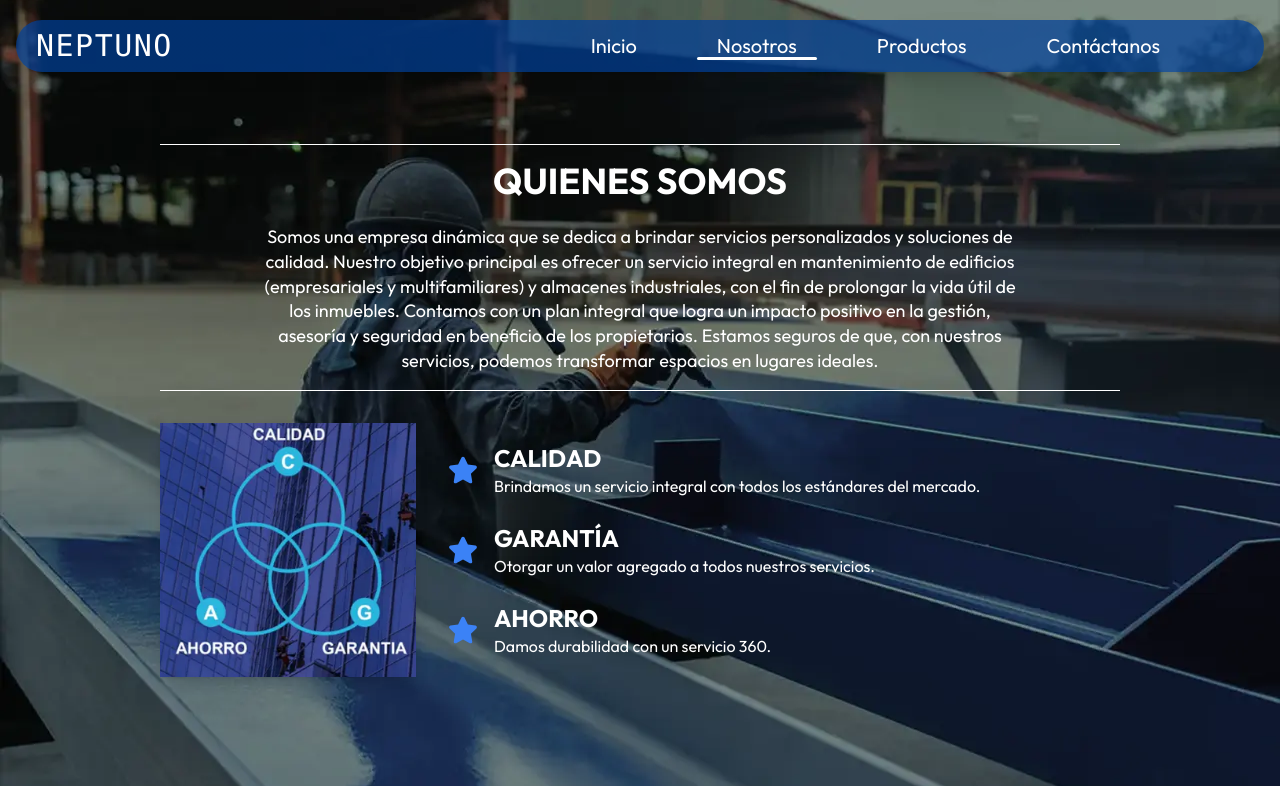
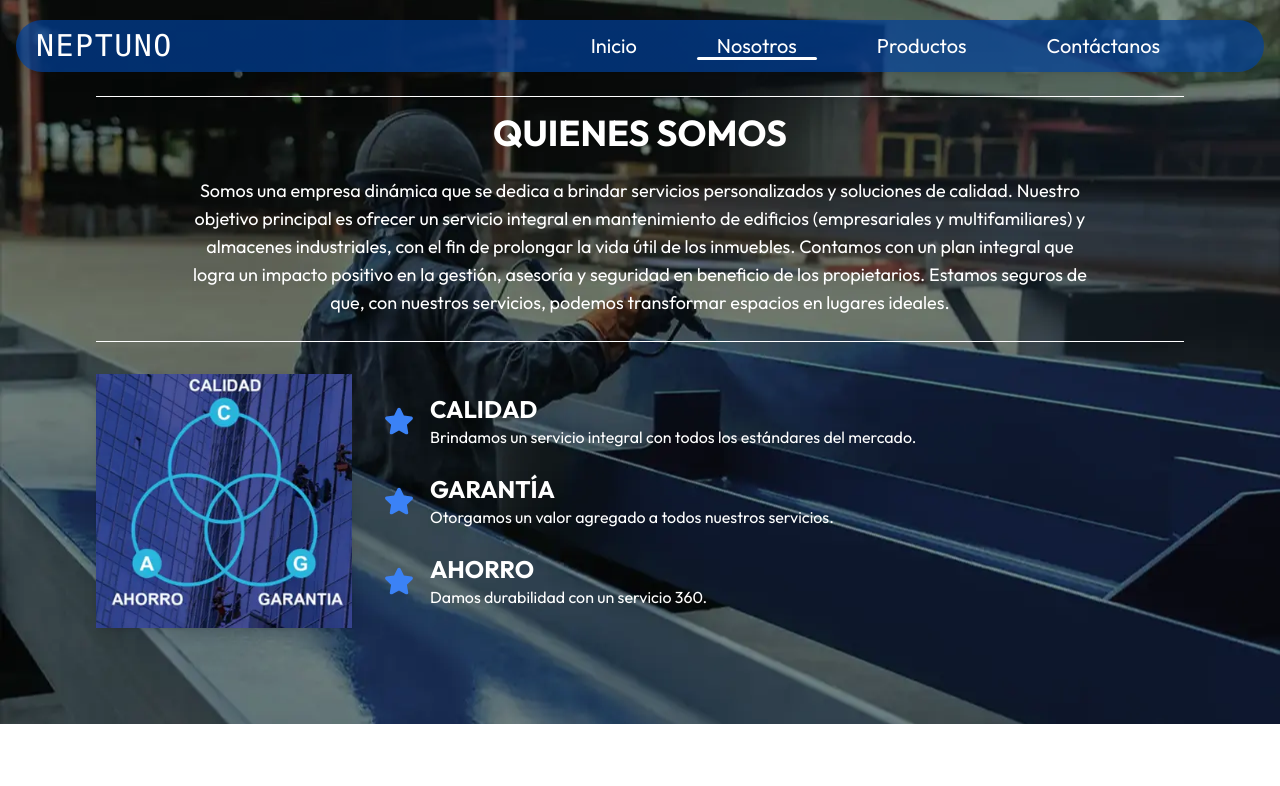
Before and after one commit to AiramsTechnology/neptuno, a React (Vite) app: page /AboutUs/Nosotros in a window 1280 px wide. Shown: the top 786 px of the page. Built offline with nearby package versions, Linux system fonts and the light colour scheme.

Commit message:
correcciones

```diff
--- a/src/components/AboutUs/PartOne.jsx
+++ b/src/components/AboutUs/PartOne.jsx
@@ -4,57 +4,52 @@ import { FaStar } from "react-icons/fa";
 const PartOne = () => {
   return (
     <section
-      className="relative bg-cover bg-center bg-no-repeat text-white py-28 px-8"
+      className="relative bg-cover bg-center bg-no-repeat text-white py-16 px-4 sm:px-8"
       style={{ backgroundImage: "url('/nosotros.webp')" }}
     >
-      <div className=" p-8 rounded-lg max-w-5xl mx-auto">
+      <div className="p-6 sm:p-8 rounded-lg max-w-6xl mx-auto">
+        {/* Línea superior */}
         <div className="border-t border-white mb-4"></div>
 
-        <h2 className="text-4xl font-bold text-center mb-6">QUIENES SOMOS</h2>
+        {/* Título */}
+        <h2 className="text-3xl sm:text-4xl font-bold text-center mb-6">QUIENES SOMOS</h2>
 
-        <p className="text-center text-lg mb-2 mx-24 leading-snug">
+        {/* Descripción */}
+        <p className="text-center text-base sm:text-lg mb-4 sm:mb-6 mx-2 sm:mx-16 lg:mx-24 leading-snug">
           Somos una empresa dinámica que se dedica a brindar servicios personalizados y soluciones de calidad.
           Nuestro objetivo principal es ofrecer un servicio integral en mantenimiento de edificios (empresariales
           y multifamiliares) y almacenes industriales, con el fin de prolongar la vida útil de los inmuebles.
           Contamos con un plan integral que logra un impacto positivo en la gestión, asesoría y seguridad en beneficio
           de los propietarios. Estamos seguros de que, con nuestros servicios, podemos transformar espacios en lugares ideales.
         </p>
+
+        {/* Línea inferior */}
         <div className="border-t border-white mt-4 mb-8"></div>
 
-        {/* Imagen pequeña y lista de valores */}
-        <div className="flex flex-col lg:flex-row items-center gap-8">
+        {/* Imagen y lista de valores */}
+        <div className="flex flex-col lg:flex-row items-center gap-6 sm:gap-8">
           {/* Imagen de los círculos */}
           <img
             src="/circulos.webp"
             alt="Calidad, Ahorro, Garantía"
-            className="w-64 h-auto rounded-lg shadow-lg"
+            className="w-48 sm:w-56 lg:w-64 h-auto rounded-lg shadow-lg"
           />
 
           {/* Lista de características */}
-          <div className="space-y-6">
-            <div className="flex items-center gap-4">
-              <FaStar className="text-blue-500 text-3xl" />
-              <div>
-                <h3 className="text-2xl font-bold">CALIDAD</h3>
-                <p>Brindamos un servicio integral con todos los estándares del mercado.</p>
+          <div className="space-y-4 sm:space-y-6">
+            {[
+              { title: "CALIDAD", text: "Brindamos un servicio integral con todos los estándares del mercado." },
+              { title: "GARANTÍA", text: "Otorgamos un valor agregado a todos nuestros servicios." },
+              { title: "AHORRO", text: "Damos durabilidad con un servicio 360." }
+            ].map((item, index) => (
+              <div key={index} className="flex items-center gap-3 sm:gap-4">
+                <FaStar className="text-blue-500 text-2xl sm:text-3xl" />
+                <div>
+                  <h3 className="text-xl sm:text-2xl font-bold">{item.title}</h3>
+                  <p className="text-sm sm:text-base">{item.text}</p>
+                </div>
               </div>
-            </div>
-
-            <div className="flex items-center gap-4">
-              <FaStar className="text-blue-500 text-3xl" />
-              <div>
-                <h3 className="text-2xl font-bold">GARANTÍA</h3>
-                <p>Otorgar un valor agregado a todos nuestros servicios.</p>
-              </div>
-            </div>
-
-            <div className="flex items-center gap-4">
-              <FaStar className="text-blue-500 text-3xl" />
-              <div>
-                <h3 className="text-2xl font-bold">AHORRO</h3>
-                <p>Damos durabilidad con un servicio 360.</p>
-              </div>
-            </div>
+            ))}
           </div>
         </div>
       </div>
--- a/src/components/Index/Elegimos.jsx
+++ b/src/components/Index/Elegimos.jsx
@@ -5,9 +5,8 @@ const FeaturesSection = () => {
   const features = ["Durabilidad", "Calidad", "Tendencia", "Sostenibilidad", "Variedad", "Innovación"];
 
   return (
-    <div className="relative flex flex-col lg:flex-row items-center justify-center min-h-[70vh] bg-gradient-to-r from-[#00409A] to-[#D9D9D9] px-6 py-12">
-      {/* Filtro Gooey Global */}
-      <svg xmlns="http://www.w3.org/2000/svg" version="1.1" style={{ display: 'block', height: 0, width: 0 }}>
+    <div className="relative flex flex-col lg:flex-row items-center justify-center min-h-[70vh] bg-gradient-to-r from-[#00409A] to-[#D9D9D9] px-4 py-12">
+      <svg xmlns="http://www.w3.org/2000/svg" version="1.1" style={{ display: "block", height: 0, width: 0 }}>
         <defs>
           <filter id="goo">
             <feGaussianBlur in="SourceGraphic" stdDeviation="10" result="blur" />
@@ -17,27 +16,31 @@ const FeaturesSection = () => {
         </defs>
       </svg>
 
-      {/* Sección de texto */}
-      <div className="w-full lg:w-1/3 max-w-[600px] text-center text-white mb-16 lg:mb-0 lg:mr-48">
-        <h2 className="text-4xl lg:text-5xl font-bold mb-6">¿Por qué elegirnos?</h2>
-        <p className="text-lg lg:text-xl">
+
+      <div className="w-full lg:w-1/3 max-w-[600px] text-center text-white mb-10 lg:mb-0 lg:mr-12 px-2">
+        <h2 className="text-2xl sm:text-3xl md:text-4xl font-bold mb-6">¿Por qué elegirnos?</h2>
+        <p className="text-sm sm:text-base md:text-lg leading-snug">
           En nuestra tienda, entendemos que la pintura no es solo color, sino una forma de expresión y transformación.
           Dándole un toque único a tu negocio o emprendimiento en un nuevo proyecto, queremos acompañarte en cada paso
           con productos de la más alta calidad y un servicio excepcional.
         </p>
       </div>
 
-      {/* Sección de botones con efecto gooey en un solo botón con borde negro y texto negro */}
-      <div className="w-full lg:w-1/3 max-w-[500px] grid grid-cols-2 gap-6 lg:gap-8 justify-items-center">
+      <div className="w-full lg:w-1/3 max-w-[500px] grid grid-cols-2 gap-3 sm:gap-4 lg:gap-6 justify-items-center">
         {features.map((feature) => (
           <button
             key={feature}
-            className={`relative c-button c-button--gooey px-8 py-3 text-lg rounded-full transition-all w-full lg:w-[220px] text-center border-2 border-black bg-white text-black hover:bg-gray-200 overflow-hidden group`}
+            className={`relative c-button c-button--gooey px-2  py-2 text-xs sm:text-sm md:text-base rounded-full transition-all
+                        w-full min-w-[100px] max-w-full text-center border-2 border-black bg-white text-black
+                        hover:bg-gray-200 overflow-hidden whitespace-nowrap`}
             onClick={() => setSelected(feature)}
           >
             {feature}
             {selected === feature && (
-              <span className="c-button__blobs absolute inset-0 flex justify-center items-center overflow-hidden" style={{ filter: 'url(#goo)' }}>
+              <span
+                className="c-button__blobs absolute inset-0 flex justify-center items-center overflow-hidden"
+                style={{ filter: "url(#goo)" }}
+              >
                 <div className="absolute w-full h-full bg-blue-500 animate-wave"></div>
               </span>
             )}
@@ -45,7 +48,6 @@ const FeaturesSection = () => {
         ))}
       </div>
 
-      {/* Animación de ola */}
       <style jsx>{`
         @keyframes wave {
           0% {
@@ -61,7 +63,7 @@ const FeaturesSection = () => {
 
         .animate-wave {
           animation: wave 2s ease-in-out infinite;
-          background: linear-gradient(90deg, #06c8d9 0%, #00409A 100%);
+          background: linear-gradient(90deg, #06c8d9 0%, #00409a 100%);
           opacity: 0.6;
         }
       `}</style>
```
